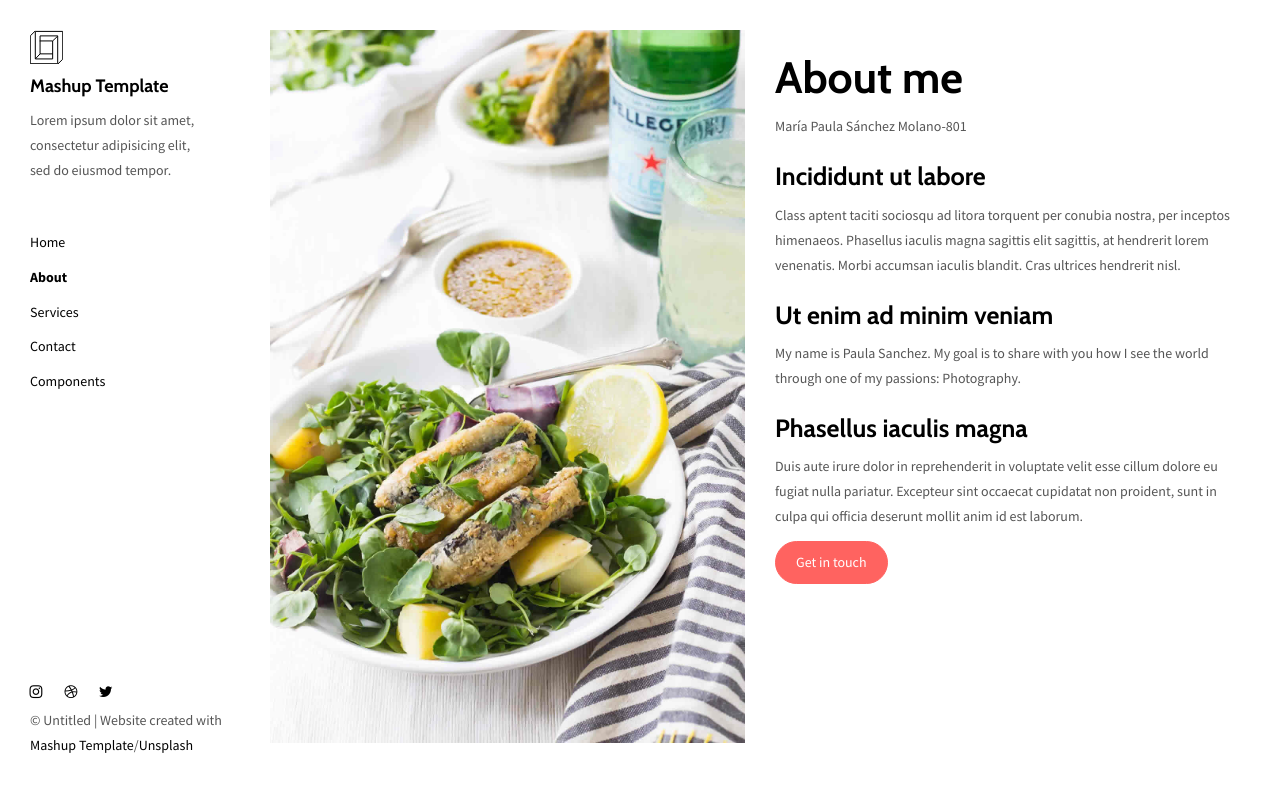
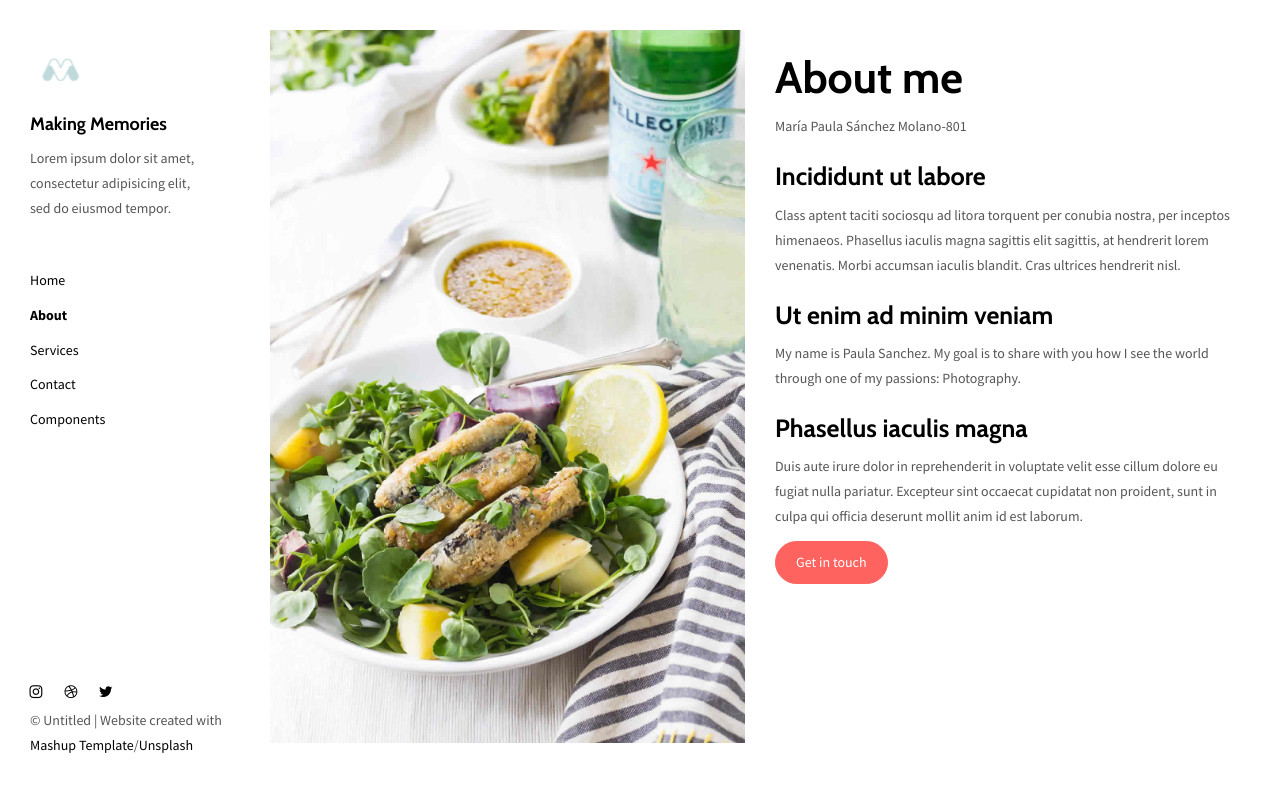
Before and after one commit to paulasn/paulasn.github.io, a plain HTML site: page about.html in a window 1280 px wide. Drawn offline with nearby package versions, Linux system fonts and the light colour scheme.

Commit message:
Update about.html

```diff
--- a/about.html
+++ b/about.html
@@ -39,8 +39,8 @@
     <div class="navbar-collapse" id="navbar-collapse">
       <div class="site-header hidden-xs">
           <a class="site-brand" href="./index.html" title="">
-            <img class="img-responsive site-logo" alt="" src="./assets/images/mashup-logo.svg">
-            Mashup Template
+            <img class="img-responsive site-logo" alt="" src="./assets/images/Icon.png">
+            Making Memories
           </a>
         <p>Lorem ipsum dolor sit amet, consectetur adipisicing elit, sed do eiusmod
         tempor.</p>
```
